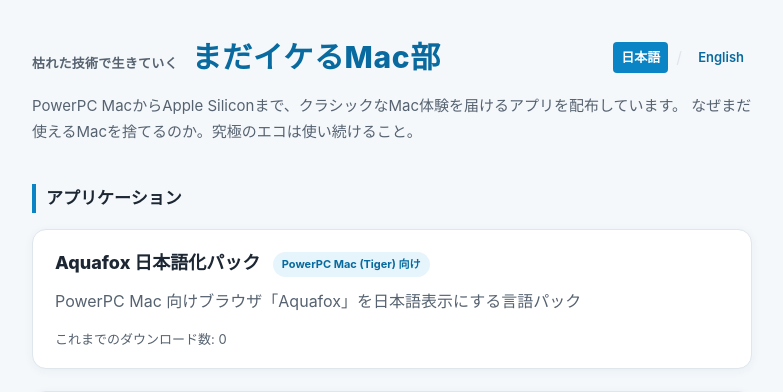
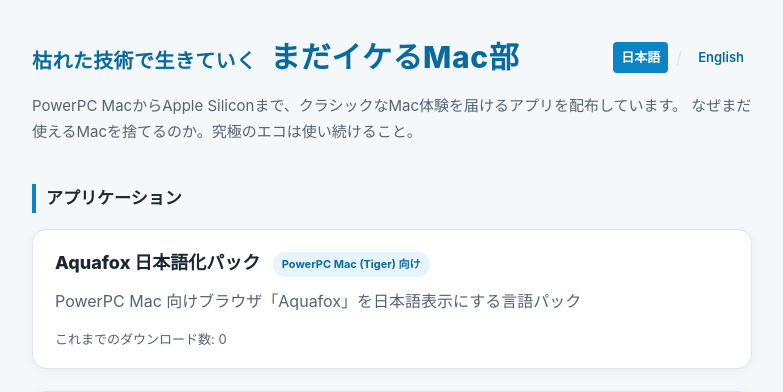
Before and after one commit to watermark-hd/aquafox-ja-site, a Flask app: page / in a window 1280 px wide. Shown: the top 392 px of the page, without its empty margins (248-1031 px from the left). Run offline with Flask 3, Linux system fonts and the light colour scheme; data that the repository does not hold is empty.

Commit message:
サブタイトルのキッカー文字を大きく・タイトルと同色に調整

```diff
--- a/static/css/style.css
+++ b/static/css/style.css
@@ -51,9 +51,9 @@ body {
 
 .site-title-kicker {
   display: inline-block;
-  font-size: 13px;
-  font-weight: 600;
-  color: var(--ink-soft);
+  font-size: 20px;
+  font-weight: 700;
+  color: var(--aqua-dark);
   letter-spacing: 0.02em;
   margin-right: 8px;
 }
```
